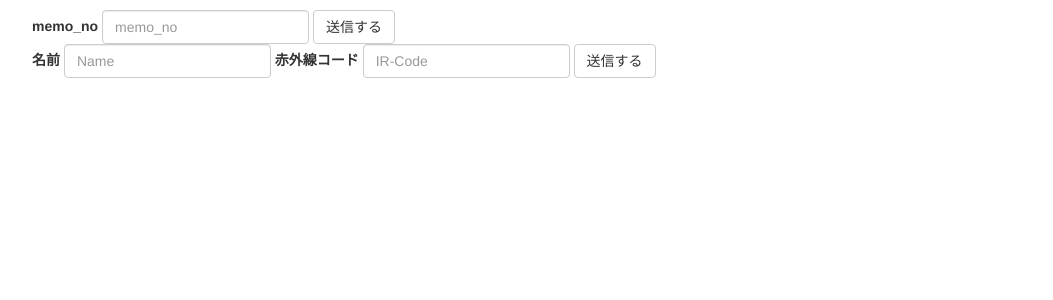
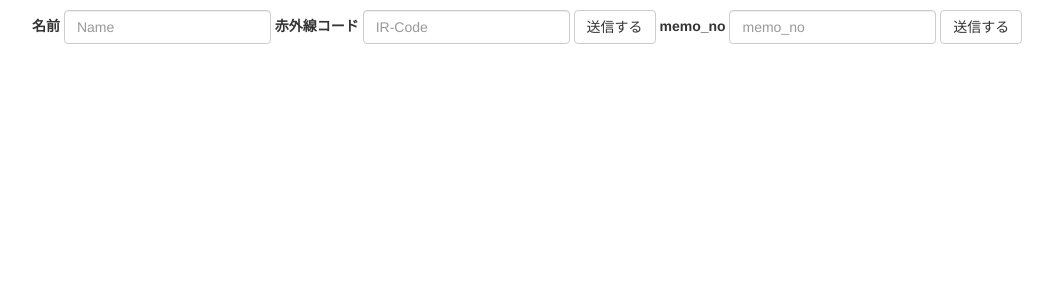
Before and after one commit to forest1102/pythonIRServer, a Flask app: page / in a window 1280 px wide. Shown: the top 300 px of the page, without its empty margins (38-1091 px from the left). Run offline with Flask 2, Linux system fonts and the light colour scheme; some libraries are stand-ins or nearby versions.

Commit message:
edit style

```diff
--- a/templates/index.html
+++ b/templates/index.html
@@ -5,11 +5,6 @@
 	<div class="container">
 		<ul id="IRCodeList" class="row"></ul>
 		<form action="" id="getIRCode" class="form-inline">
-			<div class="form-group">
-				<label for="memo_no">memo_no</label>
-				<input type="text" class="form-control" id="memo_no" name="memo_no" placeholder="memo_no">
-			</div>
-			<button type="submit" class="btn btn-default">送信する</button>
 
 		</form>
 		<div class="row">
@@ -20,11 +15,14 @@
 					<div class="form-group">
 						<label for="name">名前</label>
 						<input type="text" class="form-control" id="name" name="name" placeholder="Name">
-					</div>
-					<div class="form-group">
 						<label for="code">赤外線コード</label>
 						<input type="text" class="form-control" id="code" name="code" placeholder="IR-Code">
+						<button type="submit" class="btn btn-default">送信する</button>
+					</div>
 
+					<div class="form-group">
+						<label for="memo_no">memo_no</label>
+						<input type="text" class="form-control" id="memo_no" name="memo_no" placeholder="memo_no">
 						<button type="submit" class="btn btn-default">送信する</button>
 					</div>
 
```
